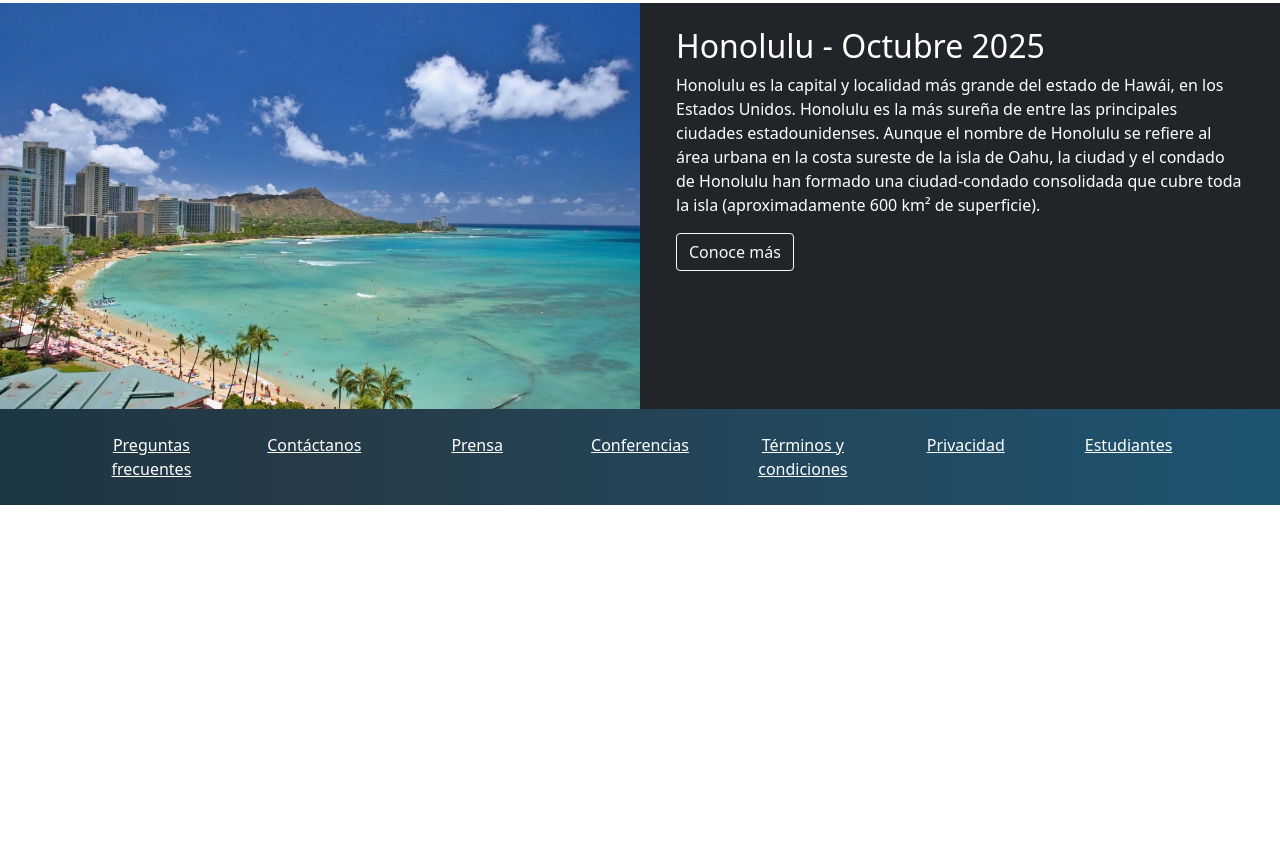
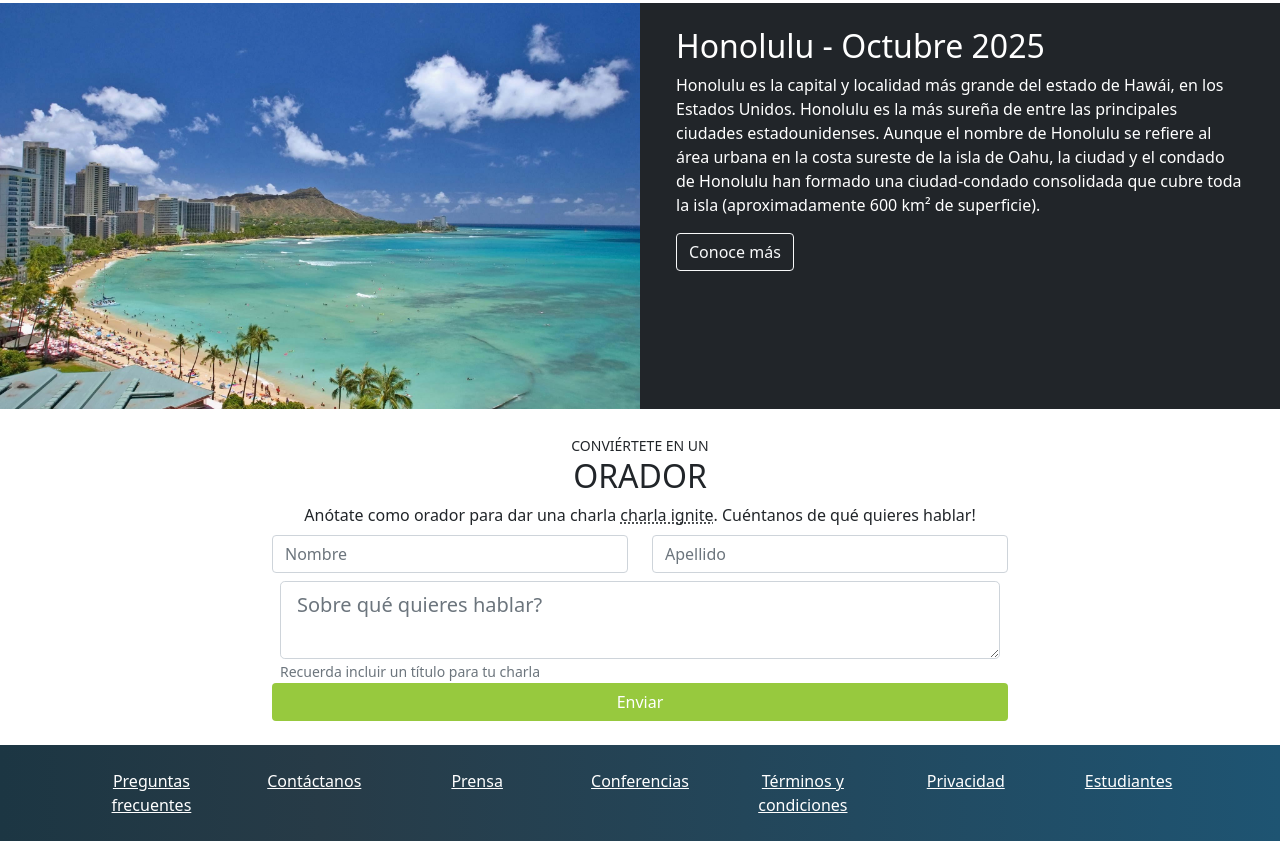
Before and after one commit to jpmoyacastillo/bootstrap-platzi, a website: page index.html in a window 1280 px wide. Shown: the part 2120-2961 px from the top of the page. Before the commit the page ends 2625 px from the top, so only its background shows below. Drawn offline with nearby package versions, Linux system fonts and the light colour scheme.

Commit message:
Se agrego el formulario para ser orador.

```diff
--- a/index.html
+++ b/index.html
@@ -160,6 +160,48 @@
     </section>
     <!-- Lugar y fecha -->
 
+    <!-- Conviertete en orador -->
+    <section id="ser-orador" class="pt-4 pb-4">
+      <div class="container">
+        <div class="row">
+          <div class="col text-uppercase text-center">
+            <small>
+              Conviértete en un
+            </small>
+            <h2>Orador</h2>
+          </div>
+        </div>
+        <div class="row">
+          <div class="col text-center">
+            Anótate como orador para dar una charla <abbr data-bs-toggle="tooltip" title="Charlas de 5 minutos">charla ignite</abbr>.
+            Cuéntanos de qué quieres hablar!
+          </div>
+        </div>
+        <div class="row pt-2">
+          <div class="col-md-5 offset-md-1 col-lg-4 offset-lg-2 pb-sm-2">
+            <input type="text" class="form-control" placeholder="Nombre" aria-label="First name">
+          </div>
+          <div class="col-md-5 col-lg-4 pb-sm-2">
+            <input type="text" class="form-control" placeholder="Apellido" aria-label="Last name">
+          </div>
+        </div>
+        <div class="row col-md-10 offset-md-1 col-lg-8 offset-lg-2">
+          <div class="col">
+            <textarea name="text" class="form-control form-control-lg" placeholder="Sobre qué quieres hablar?"></textarea>
+            <small class="form-text text-muted">
+              Recuerda incluir un título para tu charla
+            </small>
+          </div>
+        </div>
+        <div class="row">
+          <div class="col-md-10 offset-md-1 d-grid gap-2 col-lg-8 offset-lg-2">
+            <button type="button" class="btn btn-platzi">Enviar</button>
+          </div>
+        </div>
+      </div>
+    </section>
+    <!-- Conviertete en orador -->
+
     <!-- Footer -->
     <footer id="footer" class="pb-4 pt-4">
       <div class="container">
```
